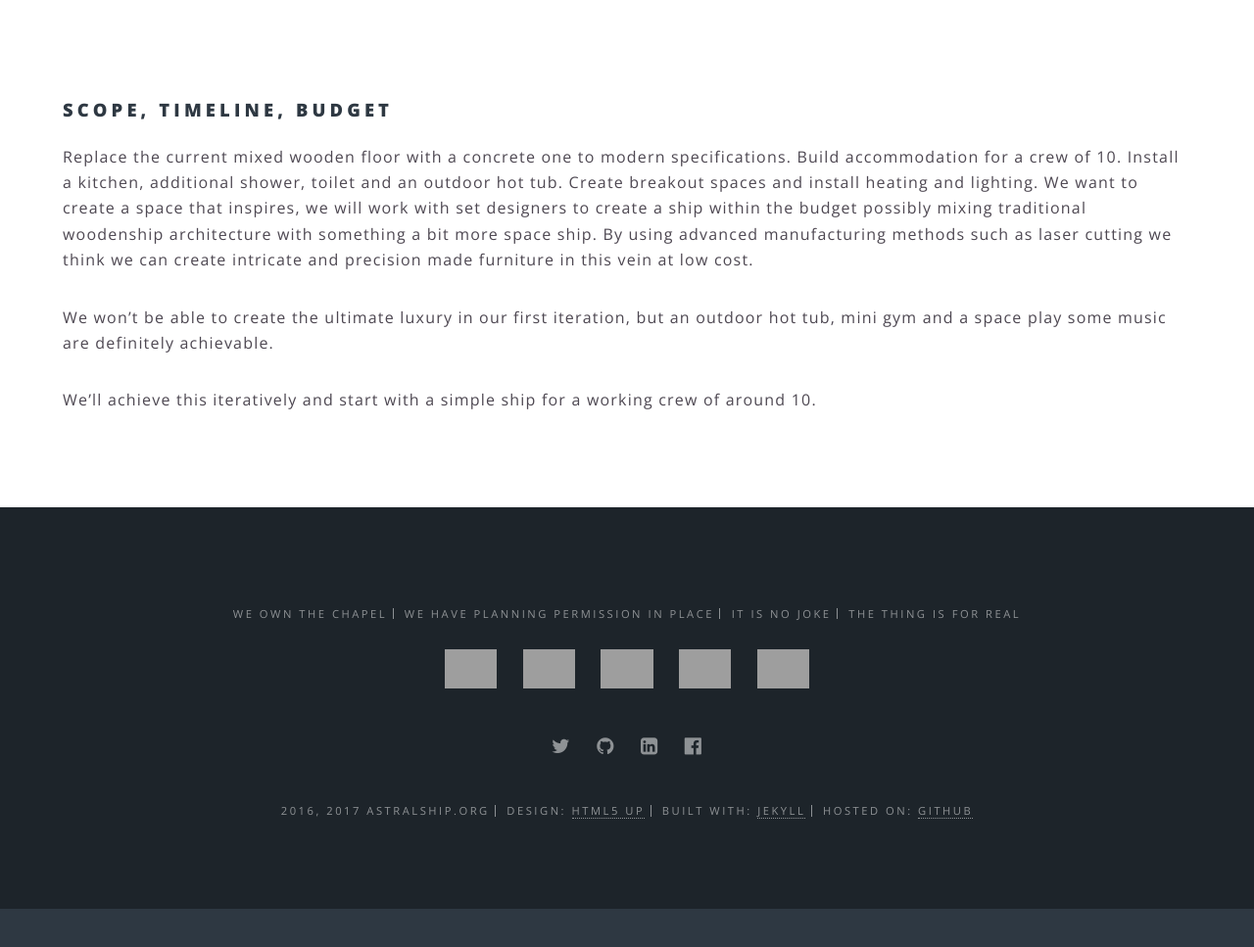
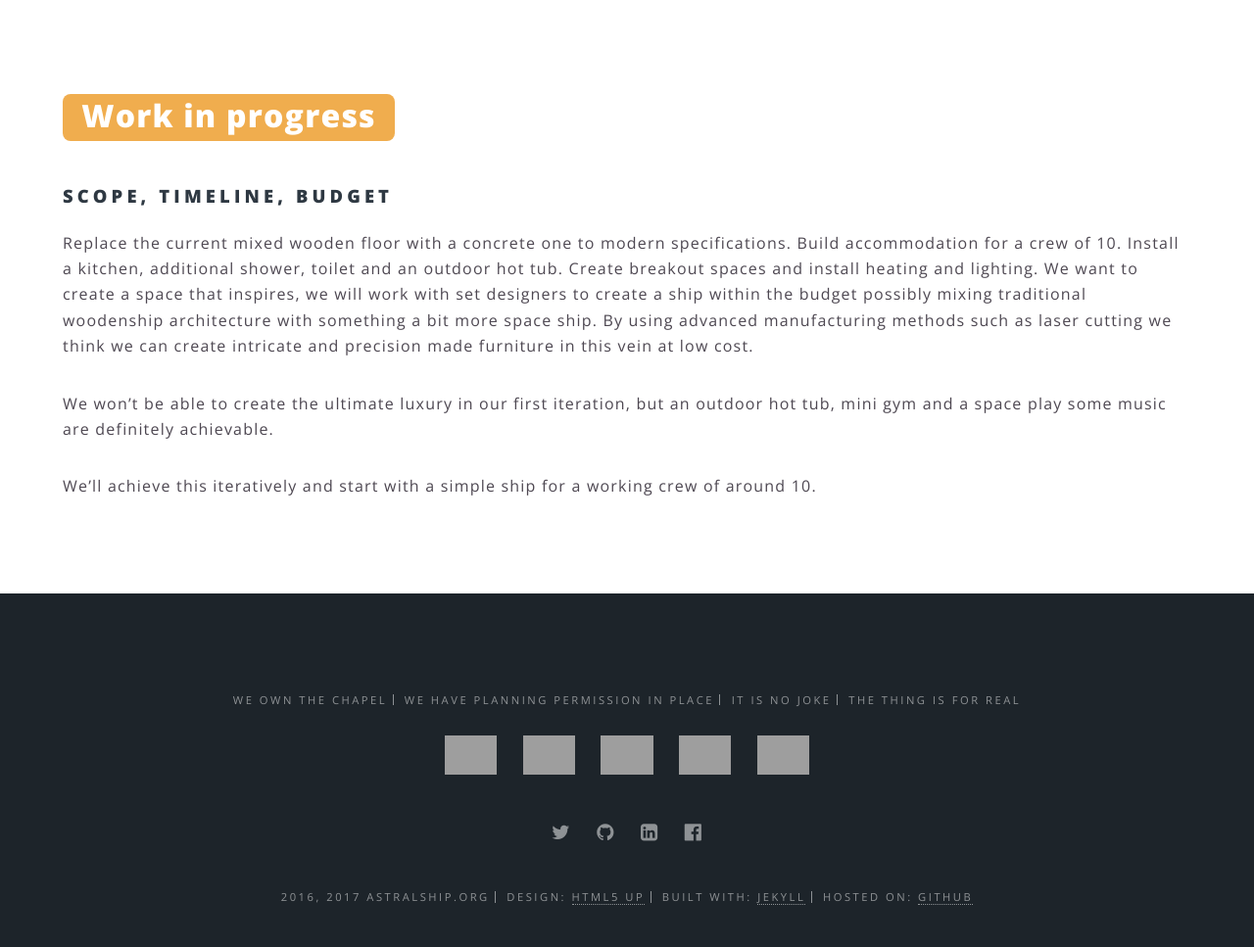
Before and after one commit to astralship/astralship.github.io, a Jekyll site: the page built from refurbishment.html, in a window 1280 px wide and 1369 px high, cut to the strip 353-1320 px from the top of the window. Shown: the whole strip at 98% size. Built offline with Jekyll 4.4.1, drawn with Linux system fonts in a browser that asks for light colours; grey boxes are pictures that could not be loaded.

Commit message:
WIP badge

```diff
--- a/_sass/our-styles.scss
+++ b/_sass/our-styles.scss
@@ -52,3 +52,18 @@
 #footer .copyright li {
   margin-left: 0;
 }
+
+.wip {
+  margin-bottom: 40px;
+  font-size: 2em;
+  background-color: #f0ad4e;
+  display: inline-block;
+  padding: .2em .6em .3em;
+  font-weight: 700;
+  line-height: 1;
+  color: #fff;
+  text-align: center;
+  white-space: nowrap;
+  vertical-align: baseline;
+  border-radius: .25em;
+}
--- a/global.html
+++ b/global.html
@@ -3,6 +3,8 @@ layout: page
 title: Global fleet
 subtitle: Think globally, act locally
 ---
+
+	<div class="wip">Work in progress</div>
 
 	<h3>Replicate the model</h3>
 
--- a/investment.html
+++ b/investment.html
@@ -3,6 +3,8 @@ layout: page
 title: Invest with us
 subtitle: Work together for a better future
 ---
+
+	<div class="wip">Work in progress</div>
 
 	<h3>Holding company</h3>
 	<p>We intend that the "chapel" <em>(holding company that owns the chapel)</em> will own a portion of equity of each spin-off company - this is to incentivise investors and ensure long-term prosperity of the project.</p>
--- a/refurbishment.html
+++ b/refurbishment.html
@@ -2,6 +2,8 @@
 layout: page
 title: Refurbishment
 ---
+
+	<div class="wip">Work in progress</div>
 
 	<h3>Scope, timeline, budget</h3>
 	<p>Replace the current mixed wooden floor with a concrete one to modern specifications. Build accommodation for a crew of 10. Install a kitchen, additional shower, toilet and an outdoor hot tub. Create breakout spaces and install heating and lighting. We want to create a space that inspires, we will work with set designers to create a ship within the budget possibly mixing traditional woodenship architecture with something a bit more space ship. By using advanced manufacturing methods such as laser cutting we think we can create intricate and precision made furniture in this vein at low cost. </p>
```
Also changed, not shown: onboarding.html (+3 -4 lines).
